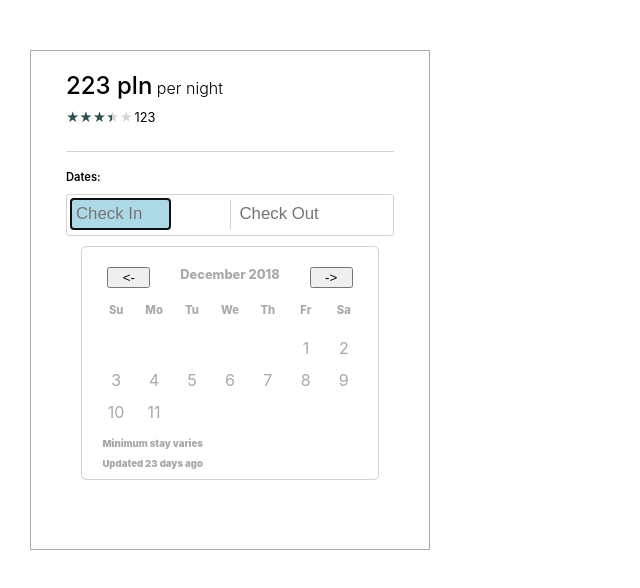
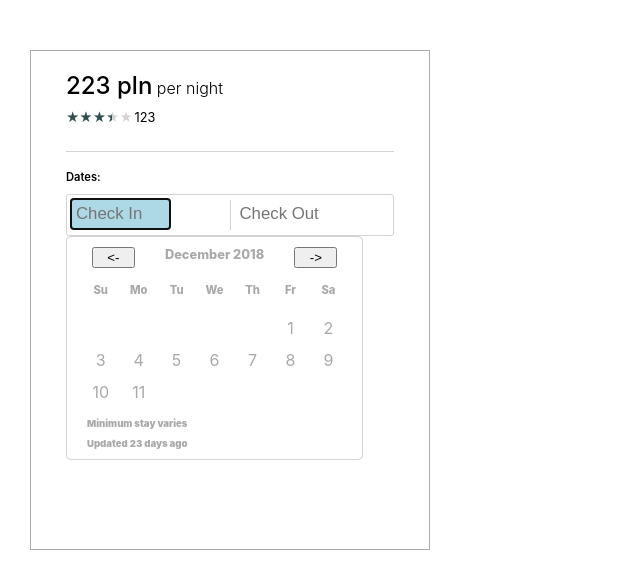
Before and after one commit to mateuszkula/react-datepicker, a React (Create React App) app: page / in a window 1280 px wide. Both pictures are taken after a click on the element 148 px from the left and 215 px from the top of the page. Shown: the top 588 px of the page, without its empty margins (0-640 px from the left). Built offline with nearby package versions, Linux system fonts and the light colour scheme.

Commit message:
Simplified expanded state, added float to calendar popup

```diff
--- a/src/components/datePicker/Calendar.js
+++ b/src/components/datePicker/Calendar.js
@@ -7,8 +7,7 @@ import "./css/Calendar.css";
 const Calendar = props => {
   return (
     <div>
-      <div className="Calendar_arrow_left" />
-      <div className="Calendar">
+      <div className="Calendar" style={{float: props.alignment}}>
         <MonthPicker />
         <MonthView />
 
--- a/src/components/datePicker/css/Calendar.css
+++ b/src/components/datePicker/css/Calendar.css
@@ -5,8 +5,6 @@
   display: flex;
   justify-items: center;
   flex-direction: column;
-  margin: 0px auto;
-  padding-top: 10px;
   color: darkgray;
 }
 
--- a/src/components/resevationWidget/ReservationWidget.js
+++ b/src/components/resevationWidget/ReservationWidget.js
@@ -13,9 +13,7 @@ class ReservationWidget extends Component {
   constructor(props) {
     super(props);
     this.state = {
-        expanded: "",
-      checkinExpanded: false,
-      checkoutExpanded: false,
+      expanded: "",
       checkinDate: "",
       checkoutDate: ""
     };
@@ -25,19 +23,19 @@ class ReservationWidget extends Component {
   }
 
   clicked(field) {
-    const key = field + "Expanded";
     this.setState(prevState => {
-      return { [key]: !prevState[key] };
+      if (field === prevState.expanded) {
+        return { expanded: "" };
+      }
+      return { expanded: field };
     });
   }
 
   showCalendar() {
-      if(this.state.checkinExpanded===true) {
-        return <Calendar />;
-      }
-      if(this.state.checkoutExpanded===true) {
-        return <Calendar />;
-      }
+    if (this.state.expanded !== "") {
+      const alignment = this.state.expanded === "checkin" ? "left" : "right";
+      return <Calendar alignment={alignment}/>;
+    }
   }
 
   render() {
@@ -59,7 +57,7 @@ class ReservationWidget extends Component {
             >
               <DateInput
                 placeholder="Check In"
-                expanded={this.state.checkinExpanded}
+                expanded={this.state.expanded === "checkin"}
               />
             </span>
             <div className="ReservationWidget_separator" />
@@ -70,7 +68,7 @@ class ReservationWidget extends Component {
             >
               <DateInput
                 placeholder="Check Out"
-                expanded={this.state.checkoutExpanded===true}
+                expanded={this.state.expanded === "checkout"}
               />
             </span>
           </div>
--- a/src/components/resevationWidget/css/ReservationWidget.css
+++ b/src/components/resevationWidget/css/ReservationWidget.css
@@ -28,7 +28,7 @@
 }
 
 .ReservationWidget_input {
-  margin: 10px 0px;
+  margin-top: 10px;
   border-radius: 3px;
   height: 40px;
   border: 1px solid lightgray;
```
